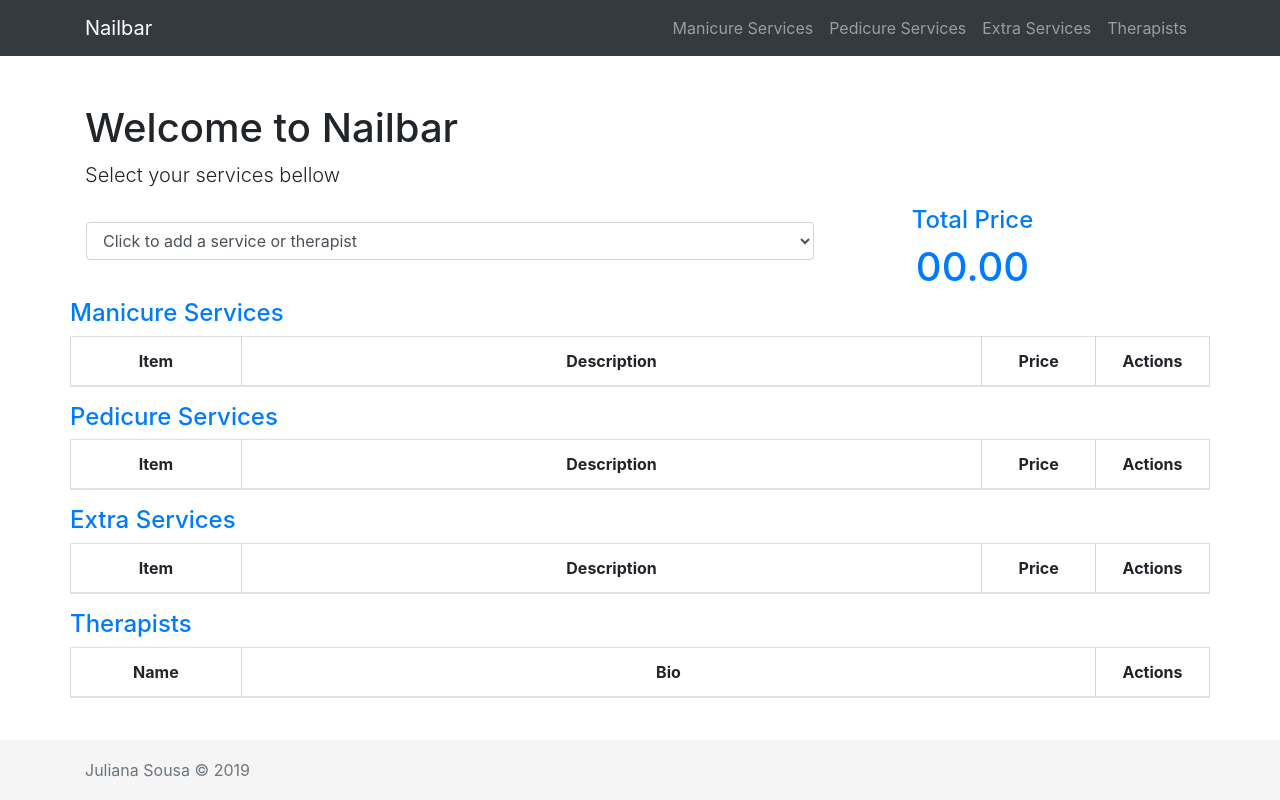
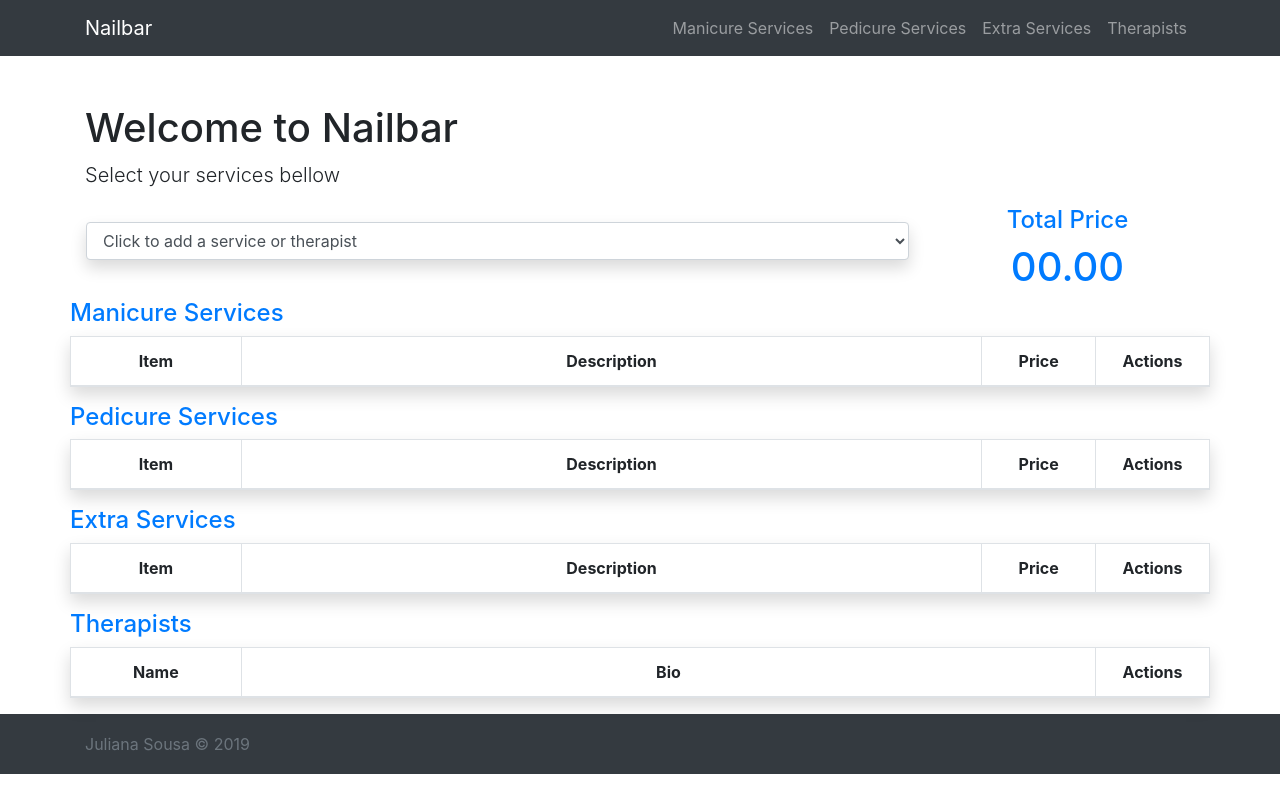
Before and after one commit to jsous7/CA_2017266_NAILBAR, a website: page views/index.html in a window 1280 px wide. Drawn offline with Linux system fonts and the light colour scheme; no server answers.

Commit message:
Adjusting the page style

```diff
--- a/views/css/Nailbar.css
+++ b/views/css/Nailbar.css
@@ -1,22 +1,8 @@
-html {
-    position: relative;
-    min-height: 100%;
-}
-body {
-    margin-bottom: 60px;
-}
-td, th {
-    border: 1px solid #ced4da;
-    padding: 0.5rem;
-}
 td {
     text-align: left;
 }
 .footer {
-    position: absolute;
-    bottom: 0;
     width: 100%;
     height: 60px;
     line-height: 60px;
-    background-color: #f5f5f5;
 }
--- a/views/index.html
+++ b/views/index.html
@@ -49,11 +49,11 @@
         <h1 class="mt-5">Welcome to Nailbar</h1>
         <p class="lead">Select your services bellow</p>
       </div>
-        <div id="results" class="col-lg-4 text-center order-3"></div>
-        <div class="col-lg-8 text-center order-1 w-75 p-3">
+
+        <div class="w-75 text-center order-1 w-75 p-3">
             <form id="add_new">
                 <div class="form-group">
-                    <select class="form-control" name="select_new_register_type" id="select_new_register_type">
+                    <select class="form-control shadow" name="select_new_register_type" id="select_new_register_type">
                         <option value="none">Click to add a service or therapist</option>
                         <option value="manicure">Add Manicure Services</option>
                         <option value="pedicure">Add Pedicure Services</option>
@@ -77,7 +77,7 @@
         <div class="w-100 text-center order-2">
           <a name="manicure"></a>
           <p class="text-primary h4 text-left">Manicure Services</p>
-          <table class="table_manicure table">
+          <table class="table_manicure table shadow table-bordered">
             <thead>
               <tr>
                 <th scope="col" width=15%>Item</th>
@@ -93,7 +93,7 @@
         <div class="w-100 text-center order-2">
           <a name="pedicure"></a>
           <p class="text-primary h4 text-left">Pedicure Services</p>
-          <table class="table_pedicure table">
+          <table class="table_pedicure table shadow table-bordered">
             <thead>
               <tr>
                 <th scope="col" width=15%>Item</th>
@@ -109,7 +109,7 @@
         <div class="w-100 text-center order-2">
           <a name="extras"></a>
           <p class="text-primary h4 text-left">Extra Services</p>
-          <table class="table_extras table">
+          <table class="table_extras table shadow table-bordered">
             <thead>
               <tr>
                 <th scope="col" width=15%>Item</th>
@@ -125,7 +125,7 @@
         <div class="w-100 text-center order-2">
           <a name="therapists"></a>
           <p class="text-primary h4 text-left">Therapists</p>
-          <table class="table_therapists table">
+          <table class="table_therapists table shadow table-bordered">
             <thead>
               <tr>
                 <th scope="col" width=15%>Name</th>
@@ -133,14 +133,13 @@
                 <th scope="col" width=10%>Actions</th>
               </tr>
             </thead>
-            <tbody id="table_body_therapists"></tr>
-            </tbody>
+            <tbody id="table_body_therapists"></tbody>
           </table>
         </div>
     </div>
   </div>
 
-    <footer class="footer">
+    <footer class="footer bg-dark static-botton">
       <div class="container">
         <span class="text-muted">Juliana Sousa &copy; 2019</span>
       </div>
```
